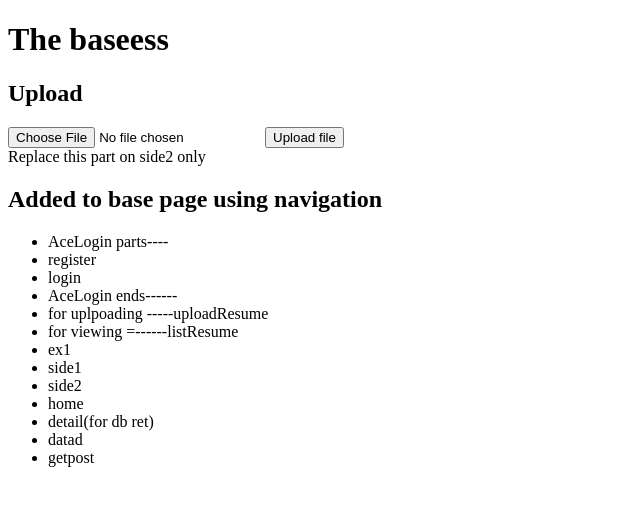
After one commit to Vasukh2020/HR_functions, a Django app: page /upload in a window 1280 px wide. The commit adds this page. Shown: the top 506 px of the page, without its empty margins (0-640 px from the left). Run offline with Django 4.2, Linux system fonts and the light colour scheme.

Commit message:
uploading

```diff
--- a/test1/AceLogin/admin.py
+++ b/test1/AceLogin/admin.py
@@ -4,6 +4,7 @@
 from django.contrib import admin
 
 # Register your models here.
-from .models import RegisterUser
+from .models import RegisterUser,Book
 
 admin.site.register(RegisterUser)
+admin.site.register(Book)
--- a/test1/AceLogin/views.py
+++ b/test1/AceLogin/views.py
@@ -8,7 +8,12 @@
 from django.contrib import messages
 from django.contrib.auth.models import User,auth
 # Create your views here.
-
+##theswe imports are for uploading part
+from django.core.files.storage import FileSystemStorage
+from AceLogin.models import Book
+from .forms import BookForm
+from .models import Book
+##uplading imports end here
 '''''
  def login(request):
     if request.method== "POST" :
@@ -176,3 +181,59 @@
             # messages.info(request,'invalid')
 
          return render (request, "AceRegister.html")
+
+
+
+ #######
+ # for the file upload part ]
+ #the upload fx works for a ll kina files
+def upload(request):
+    context={}
+    if request.method=="POST":
+        uploaded_file= request.FILES['file']
+        fs= FileSystemStorage()
+        name=fs.save(uploaded_file, uploaded_file)
+        url=fs.url(name)
+
+        context['url']=fs.url(name)
+        print(uploaded_file.name)
+        print(uploaded_file.size)
+
+
+    return render(request,'upload.html',context)
+
+#for pdfs etc
+def listResume(request):
+    books=Book.objects.all()
+    return render(request, 'listResume.html',{'books':books})
+def uploadResume(request):
+    if request.method=="POST":
+     print("the request shoewn is:",request)
+     print("the request.files shoewn is:",request.FILES)
+     import os
+
+     form= BookForm(request.POST, request.FILES)
+     print("this iis form",form)
+     ''''
+
+                                def clean_file(self):
+                                    data = self.cleaned_data['file']
+
+                                    # check if the content type is what we expect
+                                    content_type = data.content_type
+                                    if content_type == 'application/pdf':
+                                        return data
+        else:
+            raise ValidationError(_('Invalid content type'))
+     file = form.FileField()
+     clean_file(file)
+     '''
+     if form.is_valid():
+        form.save()
+        print("form saved",form)
+        Name=request.POST.get("resume")
+        print("thre reusme name:",Name)
+        return redirect('listResume')
+    else:
+        form=BookForm()
+    return render(request,'uploadResume.html',{'form':form})
--- a/test1/test1/settings.py
+++ b/test1/test1/settings.py
@@ -132,3 +132,7 @@
 # https://docs.djangoproject.com/en/4.0/ref/settings/#default-auto-field
 
 DEFAULT_AUTO_FIELD = 'django.db.models.BigAutoField'
+
+##these are for the form upload
+MEDIA_URL = '/media/'
+MEDIA_ROOT = os.path.join(BASE_DIR, 'media')
--- /dev/null
+++ b/test1/test1/templates/upload.html
@@ -0,0 +1,14 @@
+{% extends 'base.html' %}
+{% block content %}
+<h2>Upload</h2>
+<form method="post" enctype="multipart/form-data">
+    {% csrf_token %}
+    <input type="file" name="file">
+    <button type="submit">Upload file</button>
+</form>
+{% if url %}
+<p>
+Uploaded file: <a href="{{url}}">{{url}}</a>
+</p>
+{% endif %}
+{% endblock %}
--- a/test1/test1/templates/using_navigation.html
+++ b/test1/test1/templates/using_navigation.html
@@ -9,6 +9,8 @@
 
 
         <li>AceLogin ends------</li>
+        <li>for uplpoading -----uploadResume</li>
+        <li> for viewing =------listResume</li>
         <li>ex1</li>
         <li>side1</li>
         <li>side2</li>
@@ -16,6 +18,7 @@
         <li>detail(for db ret)</li>
         <li>datad</li>
         <li>getpost</li>
+
     </ul>
 
 </nav>
--- a/test1/test1/urls.py
+++ b/test1/test1/urls.py
@@ -19,7 +19,9 @@
 from AceLogin.views import *
 from django.contrib import admin
 # from Article.views import *
-
+#for uploadingpart
+from django.conf.urls.static import static
+from django.conf import settings
 urlpatterns = [
 
 #the AceLogin part of url
@@ -30,6 +32,12 @@
 
 path('logout/',logout, name='logout'),
 path('<int:pk>/ddvc/', dynamic_AceInformation, name='dynamic_AceInformation'),
+
+#the upload file part
+path('upload', upload, name='upload' ),
+path('uploadResume', uploadResume, name='uploadResume' ),
+path('listResume', listResume, name='listResume' ),
+
 
 #part of hello study
     path('', home_view, name='home'),
@@ -65,3 +73,6 @@
 
 
 ]
+#another part of file upload
+if settings.DEBUG:
+    urlpatterns+=static(settings.MEDIA_URL,document_root= settings.MEDIA_ROOT)
```
Also changed, not shown: test1/AceLogin/forms.py (+16 -7 lines), test1/AceLogin/models.py (+9 -0 lines), test1/AceLogin/validators.py (added, +9 -0 lines), test1/test1/templates/listResume.html (added, +12 -0 lines), test1/test1/templates/uploadResume.html (added, +10 -0 lines), test1/AceLogin/migrations/0005_book.py (added), test1/AceLogin/migrations/0006_alter_book_name.py (added), test1/db.sqlite3, 2 other files.
